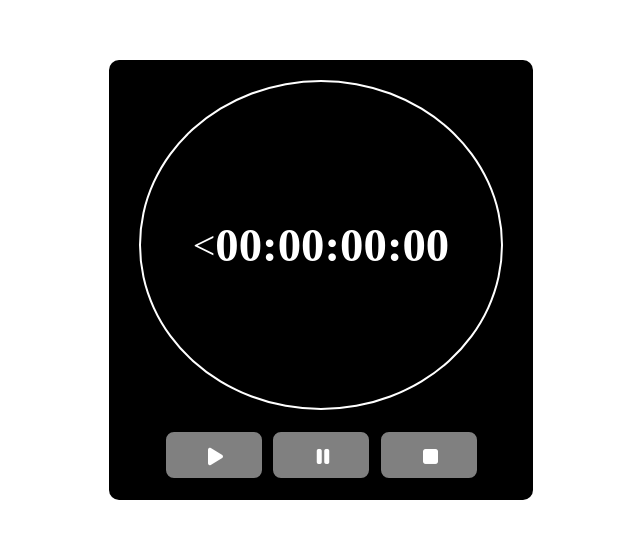
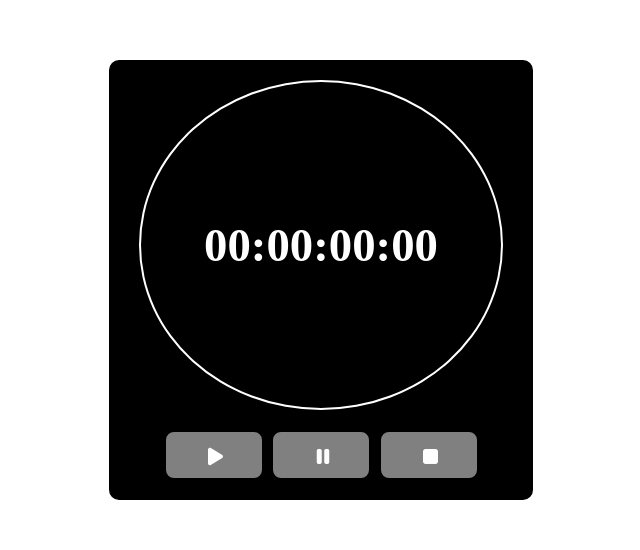
Before and after one commit to 6461-Iqra/Stop_watch, a plain HTML site: page index.html in a window 1280 px wide. Shown: the part 120-670 px from the top of the page, without its empty margins (319-959 px from the left). Drawn offline with Linux system fonts and the light colour scheme.

Commit message:
Update index.html

```diff
--- a/index.html
+++ b/index.html
@@ -11,7 +11,7 @@
 <body>
     <div class="con">
         <div class="main">
-            <<h3 id="hr">00</h3>
+            <h3 id="hr">00</h3>
             <h3>:</h2>
             <h3 id="min">00</h3>
             <h3>:</h2>
```
